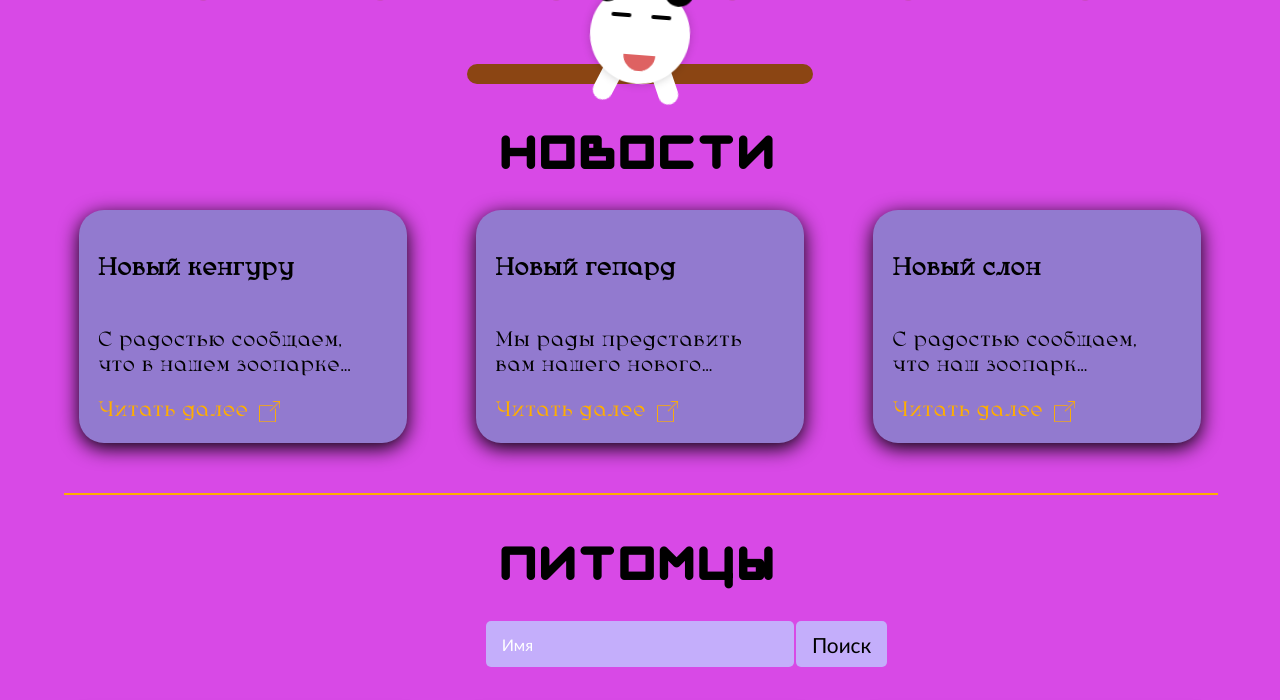
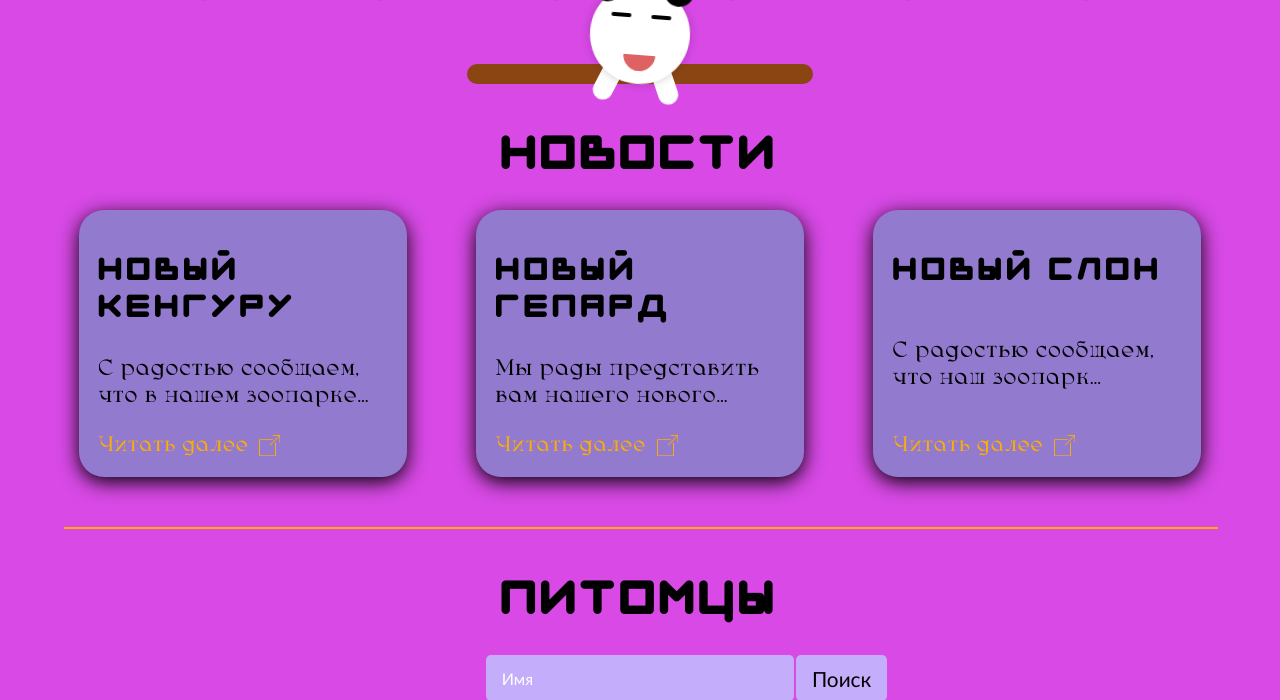
Before and after one commit to Drinevskiy/IGI-STRWEB, a Django app: page / in a window 1280 px wide. Shown: the part 426-1126 px from the top of the page. Run offline with Django 5.2, Linux system fonts and the light colour scheme; data comes from the database, SQL or seed files in the repository; both versions use the stored data as it was after the commit; some web fonts are replaced.

Commit message:
Add cosmetic moment

```diff
--- a/IGI/LR5/ZooparkApp/zoopark/static/css/index.css
+++ b/IGI/LR5/ZooparkApp/zoopark/static/css/index.css
@@ -24,7 +24,7 @@
     line-height: 1.2em;
     font-family: "Arista", "Bergamasco", sans-serif;
     letter-spacing: 1px;
-    font-size: 1.3em;
+    font-size: 1.4em;
     display: -webkit-box;
     -webkit-line-clamp: 2;
     line-clamp: 2;
--- a/IGI/LR5/ZooparkApp/zoopark/static/css/new.css
+++ b/IGI/LR5/ZooparkApp/zoopark/static/css/new.css
@@ -16,6 +16,7 @@
 
 .new-text{
     columns: 2;
+    column-rule: 2px solid aqua;
     overflow: hidden;
     padding: 30px;
     color: black;
@@ -28,7 +29,8 @@
     letter-spacing: 2px;
     word-spacing: 0.5em;
     text-transform: capitalize;
-    /* word-wrap: break-word; */
+    /* word-wrap: break-word; <wbr>*/
+    white-space: normal; /* nowrap, pre, pre-line, pre-wrap*/
     word-break: break-all;
     font-kerning: none;
     font-variant: small-caps;
--- a/IGI/LR5/ZooparkApp/zoopark/templates/zoopark/index.html
+++ b/IGI/LR5/ZooparkApp/zoopark/templates/zoopark/index.html
@@ -48,7 +48,7 @@
         <div class="news-container">
             {% for new in news %}
                 <div class="new" itemscope itemtype="https://schema.org/NewsArticle">
-                    <h3 itemprop="headline">{{ new.header }}</h3>
+                    <h2 itemprop="headline">{{ new.header }}</h2>
                     <p itemprop="description">{{ new.short_description }}</p>
                     <a class="custom-pointer" href="{% url 'zoopark:new' new.pk %}" itemprop="url">Читать далее</a>
                 </div>
```
Also changed, not shown: IGI/LR5/ZooparkApp/zoopark/templates/zoopark/service.html (+7 -0 lines), IGI/LR5/ZooparkApp/db.sqlite3.
